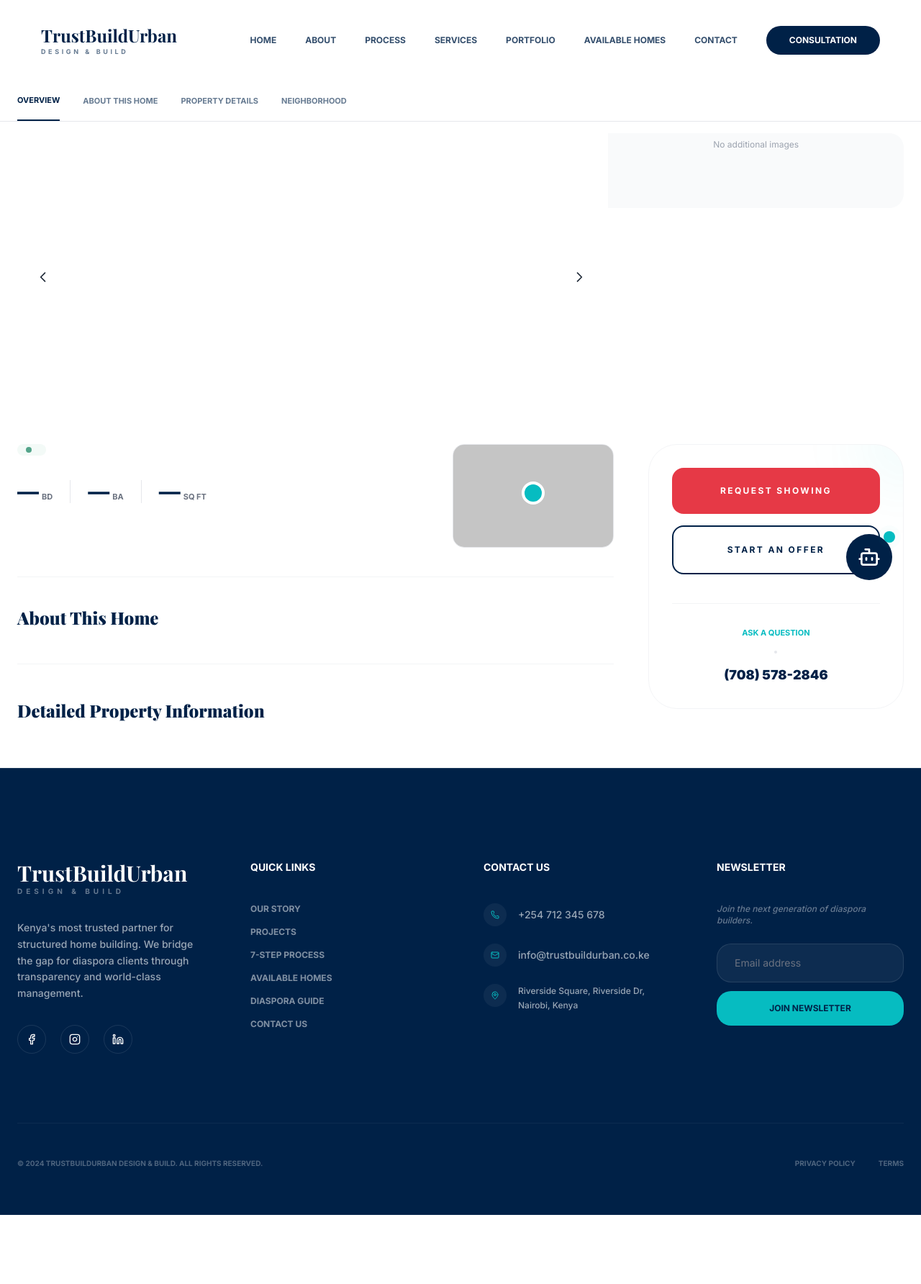
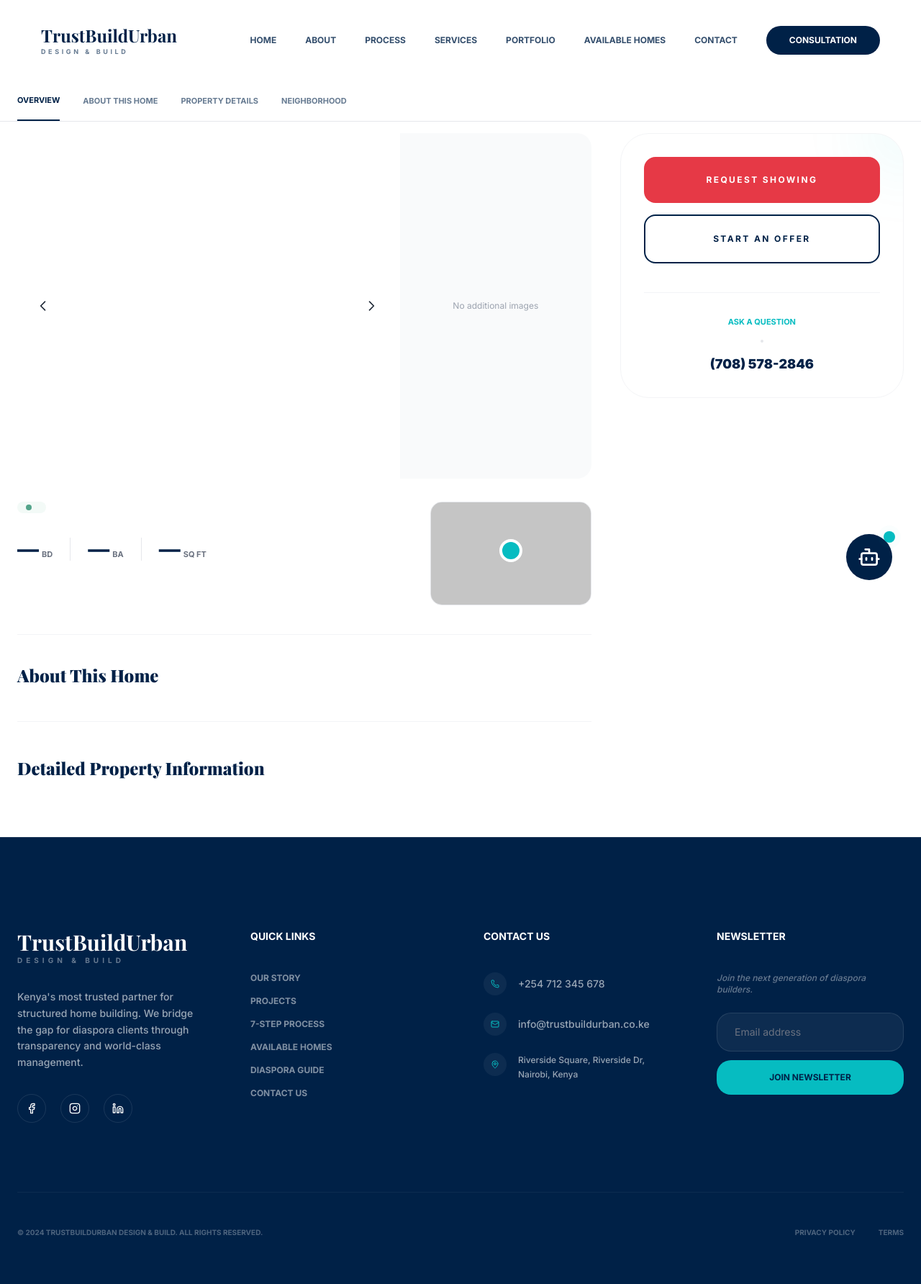
Before and after one commit to juliuskiura/trustbuildurban, a Django app: template available_homes/templates/available_homes/property_detail.html in a window 1280 px wide. Shown: the whole page at 72% size. Before the commit the page ends 1688 px from the top, so only its background shows below. Run offline with Django 5.2, Linux system fonts and the light colour scheme; the template is opened without the code that fills it, so the values that code supplies are empty; style sheets or scripts are compiled from the project's sources; parts of the project's set-up code (start-up, migrations or seed data) failed here and were passed over; some libraries are stand-ins or nearby versions; some web fonts are replaced; grey boxes are pictures that could not be loaded.

Commit message:
refactor: clean two-column layout for property detail page
- Move carousel + w-2/6 image strip inside left column (68%)
  so it stays self-contained and doesn't bleed into sections below
- Full page now uses a single flex two-column layout from the top
- Fixed carousel height to 480px (was inconsistent auto/min/max)
- Removed duplicate grid class on image strip div
- Sticky sidebar (32%) runs alongside all left-column content
- Added min-w-0 and flex-shrink-0 to prevent overflow issues

```diff
--- a/available_homes/templates/available_homes/property_detail.html
+++ b/available_homes/templates/available_homes/property_detail.html
@@ -406,69 +406,82 @@ document.addEventListener('keydown', function(e) {
         </div>
     </nav>
 
-    <!-- Main Content Container -->
+    <!-- Main Content Container: Two-Column Layout -->
+    <!-- Left: All content (Carousel, Header, About, Details) | Right: Sticky Sidebar -->
     <main class="max-w-7xl mx-auto px-4 sm:px-6 py-4">
+        <div class="flex flex-col lg:flex-row gap-10">
 
-        <!-- Carousel with Sidebar Gallery -->
-        <div class="w-full mb-8 flex gap-1" style="height: auto; min-height: 400px; max-height: 600px;">
-            <!-- Main Carousel (Left) -->
-            <div id="controls-carousel" class="relative flex-1" data-carousel="static">
-                <!-- Carousel wrapper -->
+            <!-- ===== LEFT COLUMN ===== -->
+            <div class="w-full lg:w-[68%] min-w-0">
+
+                <!-- Carousel with Image Strip -->
+                <div class="w-full mb-8 flex gap-1" style="height: 480px;">
+                    <!-- Main Carousel -->
+                    <div id="controls-carousel" class="relative flex-1 min-w-0" data-carousel="static">
                         <div class="relative h-full overflow-hidden rounded-l-xl">
                             {% if object.cover %}
                             <div class="hidden duration-700 ease-in-out" data-carousel-item>
-                        <img src="{{ object.cover.get_image_url }}" class="absolute block w-full h-full object-cover" alt="{{ object.title }}">
+                                <img src="{{ object.cover.get_image_url }}" class="absolute block w-full h-full object-cover"
+                                    alt="{{ object.title }}">
                             </div>
                             {% endif %}
                             {% for img in object.images.all %}
                             <div class="hidden duration-700 ease-in-out" data-carousel-item>
-                        <img src="{{ img.get_image_url }}" class="absolute block w-full h-full object-cover" alt="{{ object.title }}">
+                                <img src="{{ img.get_image_url }}" class="absolute block w-full h-full object-cover"
+                                    alt="{{ object.title }}">
                             </div>
                             {% endfor %}
                         </div>
-                <!-- Slider controls -->
-                <button type="button" class="absolute top-0 start-0 z-30 flex items-center justify-center h-full px-4 cursor-pointer group focus:outline-none" data-carousel-prev>
+                        <button type="button"
+                            class="absolute top-0 start-0 z-30 flex items-center justify-center h-full px-4 cursor-pointer group focus:outline-none"
+                            data-carousel-prev>
                             <span class="inline-flex items-center justify-center w-10 h-10 rounded-full bg-white/80 group-hover:bg-white/90">
-                        <svg class="w-5 h-5 text-gray-800" aria-hidden="true" xmlns="http://www.w3.org/2000/svg" fill="none" viewBox="0 0 24 24"><path stroke="currentColor" stroke-linecap="round" stroke-linejoin="round" stroke-width="2" d="M15 19l-7-7 7-7"/></svg>
+                                <svg class="w-5 h-5 text-gray-800" aria-hidden="true" xmlns="http://www.w3.org/2000/svg" fill="none"
+                                    viewBox="0 0 24 24">
+                                    <path stroke="currentColor" stroke-linecap="round" stroke-linejoin="round" stroke-width="2"
+                                        d="M15 19l-7-7 7-7" />
+                                </svg>
                                 <span class="sr-only">Previous</span>
                             </span>
                         </button>
-                <button type="button" class="absolute top-0 end-0 z-30 flex items-center justify-center h-full px-4 cursor-pointer group focus:outline-none" data-carousel-next>
+                        <button type="button"
+                            class="absolute top-0 end-0 z-30 flex items-center justify-center h-full px-4 cursor-pointer group focus:outline-none"
+                            data-carousel-next>
                             <span class="inline-flex items-center justify-center w-10 h-10 rounded-full bg-white/80 group-hover:bg-white/90">
-                        <svg class="w-5 h-5 text-gray-800" aria-hidden="true" xmlns="http://www.w3.org/2000/svg" fill="none" viewBox="0 0 24 24"><path stroke="currentColor" stroke-linecap="round" stroke-linejoin="round" stroke-width="2" d="M9 5l7 7-7 7"/></svg>
+                                <svg class="w-5 h-5 text-gray-800" aria-hidden="true" xmlns="http://www.w3.org/2000/svg" fill="none"
+                                    viewBox="0 0 24 24">
+                                    <path stroke="currentColor" stroke-linecap="round" stroke-linejoin="round" stroke-width="2"
+                                        d="M9 5l7 7-7 7" />
+                                </svg>
                                 <span class="sr-only">Next</span>
                             </span>
                         </button>
                         </div>
 
-            <!-- Sidebar Gallery (Right - all additional images) -->
-            <div class="hidden md:grid w-2/6 flex-shrink-0 grid grid-rows-3 gap-1 h-full overflow-y-auto bg-gray-50 rounded-r-xl">
+                    <!-- Image Strip (w-2/6 of the carousel row) -->
+                    <div class="hidden md:grid w-2/6 flex-shrink-0 grid-rows-3 gap-1 h-full overflow-hidden rounded-r-xl">
                         {% for img in object.images.all %}
                         <div class="relative overflow-hidden cursor-pointer group thumbnail-slot">
                             <img src="{{ img.get_image_url }}" class="w-full h-full object-cover" alt="{{ object.title }}">
                             <div class="absolute inset-0 bg-black/20 opacity-0 group-hover:opacity-100 transition-opacity"></div>
                         </div>
                         {% empty %}
-                <div class="flex items-center justify-center text-gray-400 text-xs p-2 text-center col-span-3">No additional images</div>
+                        <div class="flex items-center justify-center bg-gray-50 text-gray-400 text-xs p-2 text-center row-span-3">No additional
+                            images</div>
                         {% endfor %}
                         </div>
                         </div>
 
-        <div class="flex flex-col lg:flex-row gap-12">
-            <!-- Left Column: Content -->
-            <div class="lg:w-[70%]">
-                <!-- Header Info (Exact Redfin Re-alignment) -->
+                <!-- Header Info -->
                 <div id="overview" class="mb-10 pb-10 border-b border-gray-100 flex flex-col md:flex-row justify-between gap-8">
                     <div class="flex-grow">
                         <div class="flex items-center space-x-2 text-green-700 font-bold text-[10px] uppercase tracking-widest mb-4 bg-green-50 w-fit px-3 py-1 rounded-full">
                             <span class="w-2 h-2 rounded-full bg-green-600 animate-pulse"></span>
                             <span>{{ object.get_status_display_custom|upper }}</span>
                         </div>
-
                         <div class="flex items-baseline space-x-4 mb-4">
                             <h1 class="text-4xl md:text-5xl font-black text-texts tracking-tight leading-none">{{ object.price }}</h1>
                         </div>
-
                         <div class="flex items-center space-x-6 mb-6">
                             <div class="flex items-baseline space-x-1">
                                 <span class="text-3xl font-bold">{{ object.beds|default:"—" }}</span>
@@ -485,14 +498,12 @@ document.addEventListener('keydown', function(e) {
                                 <span class="text-[11px] font-bold uppercase tracking-wider text-gray-500">sq ft</span>
                             </div>
                         </div>
-
-                        <div class="text-xl md:text-2xl font-bold text-texts/80">
-                            {{ object.location }}
-                        </div>
+                        <div class="text-xl md:text-2xl font-bold text-texts/80">{{ object.location }}</div>
                     </div>
 
-                    <!-- Mini Map Box Placeholder -->
-                    <div class="hidden md:block w-56 h-36 rounded-2xl overflow-hidden border border-gray-200 relative group cursor-pointer shadow-sm">
+                    <!-- Mini Map Box -->
+                    <div
+                        class="hidden md:block w-56 h-36 rounded-2xl overflow-hidden border border-gray-200 relative group cursor-pointer shadow-sm flex-shrink-0">
                         <img src="https://images.unsplash.com/photo-1524661135-423995f22d0b?auto=format&fit=crop&w=400&q=80" class="w-full h-full object-cover grayscale opacity-60 group-hover:grayscale-0 group-hover:opacity-100 transition-all">
                         <div class="absolute inset-0 flex items-center justify-center">
                             <div class="w-8 h-8 bg-accent rounded-full border-4 border-white shadow-xl animate-bounce"></div>
@@ -500,19 +511,19 @@ document.addEventListener('keydown', function(e) {
                     </div>
                 </div>
 
-                <!-- Mobile CTA (Visible on small screens only) -->
+                <!-- Mobile CTA (small screens only) -->
                 <div class="lg:hidden mb-8">
                     <div class="p-6 border border-gray-100 rounded-2xl shadow-lg bg-white">
-                        <button onclick="openShowingSheet()" class="w-full py-4 bg-[#E63946] text-white font-bold uppercase tracking-[0.2em] text-xs rounded-xl shadow-md mb-3">
-                            Request showing
-                        </button>
-                        <button onclick="openOfferSheet()" class="w-full py-4 border-2 border-texts text-texts font-bold uppercase tracking-[0.2em] text-xs rounded-xl">
-                            Start an offer
-                        </button>
+                        <button onclick="openShowingSheet()"
+                            class="w-full py-4 bg-[#E63946] text-white font-bold uppercase tracking-[0.2em] text-xs rounded-xl shadow-md mb-3">Request
+                            showing</button>
+                        <button onclick="openOfferSheet()"
+                            class="w-full py-4 border-2 border-texts text-texts font-bold uppercase tracking-[0.2em] text-xs rounded-xl">Start
+                            an offer</button>
                     </div>
                 </div>
 
-                <!-- About section -->
+                <!-- About This Home -->
                 <section id="about" class="mb-12">
                     <h2 class="text-2xl font-serif font-black text-texts mb-8">About This Home</h2>
                     {% if object.description %}
@@ -521,7 +532,6 @@ document.addEventListener('keydown', function(e) {
                     </div>
                     {% endif %}
 
-                    <!-- Summary Highlights -->
                     {% if bedroom_info or bathroom_info or garage_and_parking_info %}
                     <div class="grid grid-cols-1 md:grid-cols-3 gap-6 mb-12">
                         {% if bedroom_info %}
@@ -562,11 +572,9 @@ document.addEventListener('keydown', function(e) {
                 </section>
 
                 <!-- Property Details Section -->
-                <section id="details" class="mb-12 pt-12 border-t border-gray-100">
+                <section id="details" class="mb-16 pt-12 border-t border-gray-100">
                     <h2 class="text-2xl font-serif font-black text-texts mb-10 text-center md:text-left">Detailed Property Information</h2>
-
                     <div class="space-y-8">
-                        <!-- Interior Section -->
                         {% if bedroom_info or bathroom_info or kitchen_and_dining_info or interior_features_info %}
                         <div class="bg-white border border-gray-100 rounded-3xl p-6 md:p-8 shadow-sm">
                             <h3 class="text-xs font-black uppercase tracking-widest text-accent mb-8 flex items-center flex-wrap gap-y-4">
@@ -582,7 +590,6 @@ document.addEventListener('keydown', function(e) {
                         </div>
                         {% endif %}
 
-                        <!-- Heating & Cooling -->
                         {% if heating_and_cooling_info %}
                         <div class="bg-white border border-gray-100 rounded-3xl p-6 md:p-8 shadow-sm">
                             <h3 class="text-xs font-black uppercase tracking-widest text-accent mb-8 flex items-center flex-wrap gap-y-4">
@@ -595,7 +602,6 @@ document.addEventListener('keydown', function(e) {
                         </div>
                         {% endif %}
 
-                        <!-- Other Rooms -->
                         {% if other_rooms_info %}
                         <div class="bg-white border border-gray-100 rounded-3xl p-6 md:p-8 shadow-sm">
                             <h3 class="text-xs font-black uppercase tracking-widest text-accent mb-8 flex items-center flex-wrap gap-y-4">
@@ -608,7 +614,6 @@ document.addEventListener('keydown', function(e) {
                         </div>
                         {% endif %}
 
-                        <!-- Parking & Exterior -->
                         {% if garage_and_parking_info or outdoor_spaces_info %}
                         <div class="bg-white border border-gray-100 rounded-3xl p-6 md:p-8 shadow-sm">
                             <h3 class="text-xs font-black uppercase tracking-widest text-accent mb-8 flex items-center flex-wrap gap-y-4">
@@ -622,7 +627,6 @@ document.addEventListener('keydown', function(e) {
                         </div>
                         {% endif %}
 
-                        <!-- Utilities & Green Energy -->
                         {% if utilities_and_green_energy_info %}
                         <div class="bg-white border border-gray-100 rounded-3xl p-6 md:p-8 shadow-sm">
                             <h3 class="text-xs font-black uppercase tracking-widest text-accent mb-8 flex items-center flex-wrap gap-y-4">
@@ -636,30 +640,33 @@ document.addEventListener('keydown', function(e) {
                         {% endif %}
                     </div>
                 </section>
-            </div>
+</div><!-- /LEFT COLUMN -->
 
-            <!-- Right Column: Sidebar (Sticky Sidebar Enhanced) -->
-            <div class="hidden lg:block lg:w-[30%]">
-                <div class="sticky top-28 lg:top-40 space-y-8">
+            <!-- ===== RIGHT COLUMN: Sticky Sidebar ===== -->
+            <div class="hidden lg:block lg:w-[32%] flex-shrink-0">
+                <div class="sticky top-36 space-y-8">
                     <!-- Action Card -->
                     <div class="p-8 border border-gray-100 rounded-[2.5rem] shadow-2xl bg-white relative overflow-hidden group">
-                        <div class="absolute top-0 right-0 w-32 h-32 bg-accent/5 rounded-full -mr-16 -mt-16 blur-2xl transition-all group-hover:bg-accent/10"></div>
-
+                        <div
+                            class="absolute top-0 right-0 w-32 h-32 bg-accent/5 rounded-full -mr-16 -mt-16 blur-2xl transition-all group-hover:bg-accent/10">
+                        </div>
                         <button onclick="openShowingSheet()" class="w-full py-6 bg-[#E63946] text-white font-bold uppercase tracking-[0.2em] text-xs rounded-2xl shadow-xl hover:shadow-red-200 hover:-translate-y-1 transition-all mb-4 relative z-10">
                             Request showing
                         </button>
                         <button onclick="openOfferSheet()" class="w-full py-6 border-2 border-texts text-texts font-bold uppercase tracking-[0.2em] text-xs rounded-2xl hover:bg-gray-50 hover:-translate-y-1 transition-all mb-10 relative z-10">
                             Start an offer
                         </button>
-
                         <div class="pt-8 border-t border-gray-100 flex flex-col items-center space-y-4 relative z-10">
-                           <a href="/contact" class="text-[11px] font-bold text-accent uppercase tracking-widest hover:text-secondary transition-colors">Ask a question</a>
+                            <a href="/contact"
+                                class="text-[11px] font-bold text-accent uppercase tracking-widest hover:text-secondary transition-colors">Ask a
+                                question</a>
                             <div class="h-1 w-1 rounded-full bg-gray-200"></div>
                             <a href="tel:7085782846" class="text-lg font-black text-texts tracking-tighter">(708) 578-2846</a>
                         </div>
                     </div>
                 </div>
-            </div>
+            </div><!-- /RIGHT COLUMN -->
+
         </div>
     </main>
 </div>
```
Lines whose indentation alone changed are shown as unchanged.
